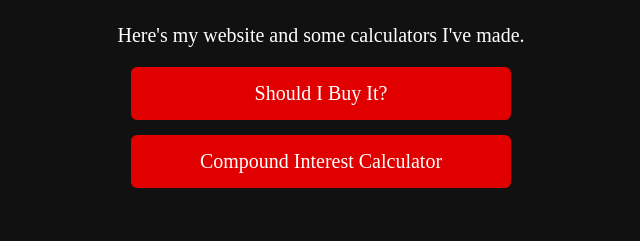
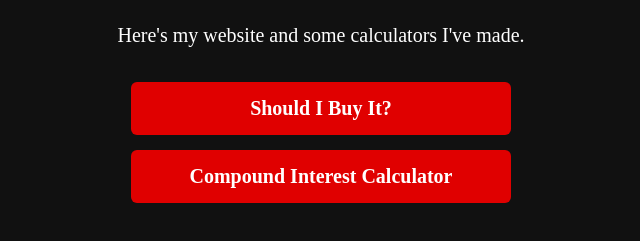
Before and after one commit to elliottelenich-lgtm/finance-calculator, a plain HTML site: page index.html in a window 1280 px wide. Shown: the part 135-376 px from the top of the page, without its empty margins (319-959 px from the left). Drawn offline with Linux system fonts and the light colour scheme.

Commit message:
Update index.html

```diff
--- a/index.html
+++ b/index.html
@@ -5,36 +5,38 @@
 
 <style>
 body {
-    background:#111;
-    color:white;
-    font-family:"Times New Roman",serif;
-    text-align:center;
-    padding:50px 20px;
+    background: #111;
+    color: white;
+    font-family: "Times New Roman", serif;
+    text-align: center;
+    padding: 50px 20px;
 }
 
 h1 {
-    color:#e00000;
-    font-size:40px;
+    color: #e00000;
+    font-size: 40px;
 }
 
 p {
-    font-size:20px;
+    font-size: 20px;
+    margin-bottom: 35px;
 }
 
 a {
-    display:block;
-    max-width:350px;
-    margin:15px auto;
-    padding:15px;
-    background:#e00000;
-    color:white;
-    text-decoration:none;
-    border-radius:6px;
-    font-size:20px;
+    display: block;
+    max-width: 350px;
+    margin: 15px auto;
+    padding: 15px;
+    background: #e00000;
+    color: white;
+    text-decoration: none;
+    border-radius: 6px;
+    font-size: 20px;
+    font-weight: bold;
 }
 
 a:hover {
-    background:#ff1a1a;
+    background: #ff1a1a;
 }
 </style>
 </head>
@@ -45,9 +47,13 @@ a:hover {
 
 <p>Here's my website and some calculators I've made.</p>
 
-<a href="sibuy.html">Should I Buy It?</a>
+<a href="https://elliottelenich-lgtm.github.io/finance-calculator/sibuy.html">
+    Should I Buy It?
+</a>
 
-<a href="cic.html">Compound Interest Calculator</a>
+<a href="https://elliottelenich-lgtm.github.io/finance-calculator/cic.html">
+    Compound Interest Calculator
+</a>
 
 </body>
 </html>
```
